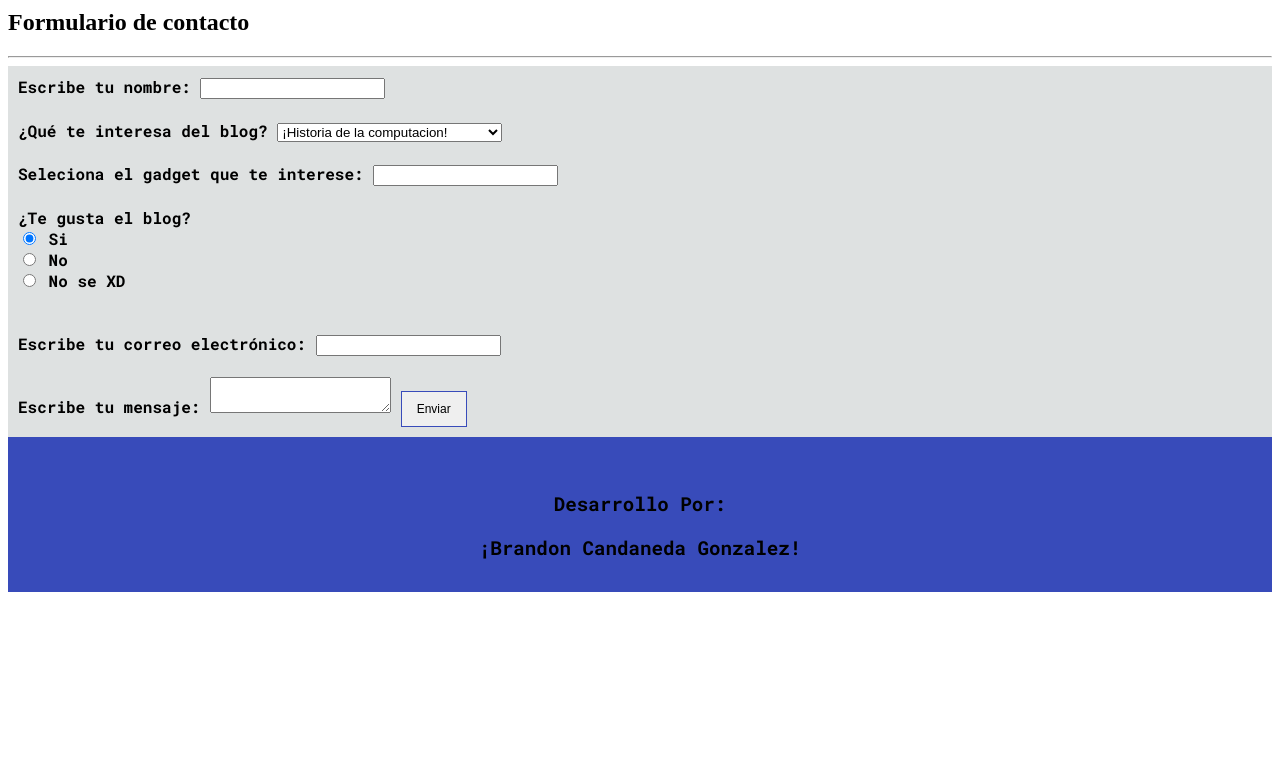
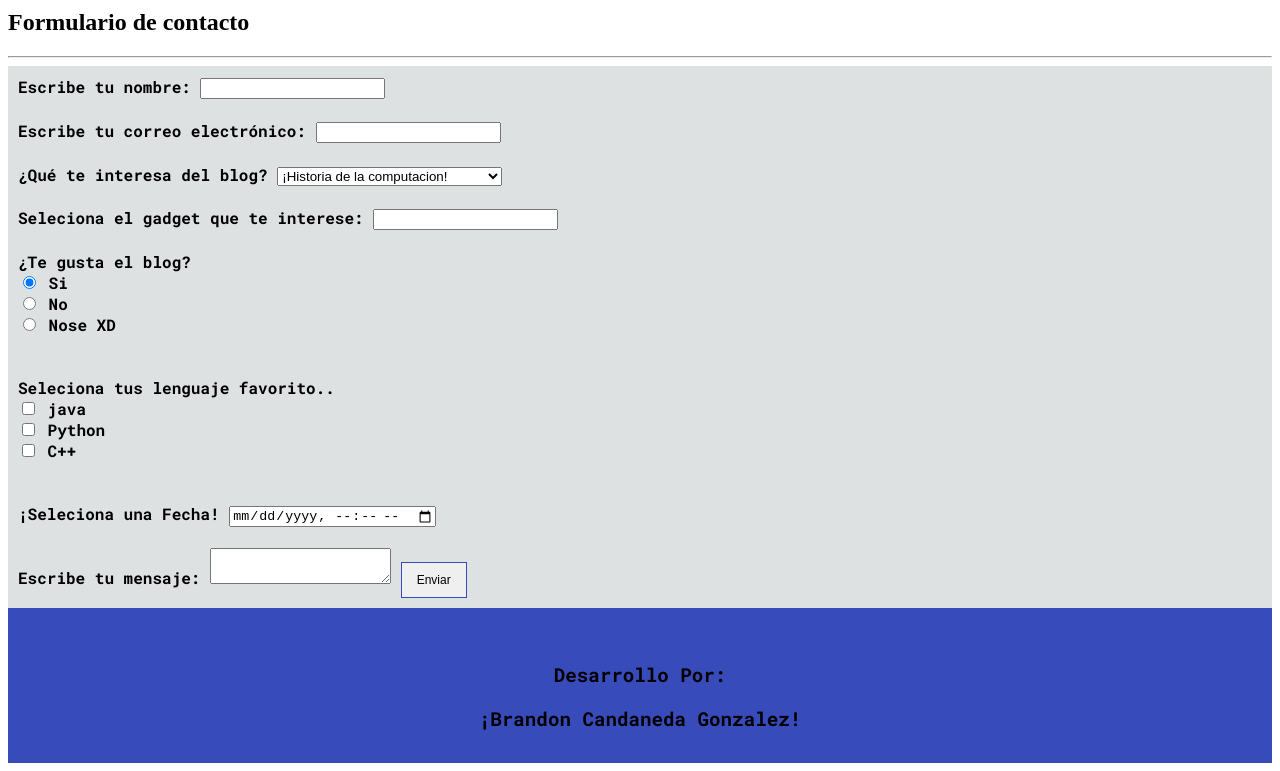
Before and after one commit to bran-can19/appweb-ejercio2, a plain HTML site: page Ejercicio 2.0/Ejercicio 2/pages/contacto.html in a window 1280 px wide. Shown: the part 159-930 px from the top of the page. Before the commit the page ends 800 px from the top, so only its background shows below. Drawn offline with Linux system fonts and the light colour scheme; grey boxes are pictures that could not be loaded; a web font is replaced by a local one.

Commit message:
Add files via upload
Agregado calendario

```diff
--- a/Ejercicio 2.0/Ejercicio 2/pages/contacto.html
+++ b/Ejercicio 2.0/Ejercicio 2/pages/contacto.html
@@ -37,6 +37,9 @@
             <label for="nombre">Escribe tu nombre: </label>
             <input type="text" id="nombre" name="nombre"  autocomplete="on" required>
             <br><br>
+            <label for="email">Escribe tu correo electrónico:</label>
+            <input type="mail" id="mail" name="mail" autocomplete="on" required>
+            <br><br>
             <!-- creacion  de una lista deesplegable -->
              <label for="intereses">¿Qué te interesa del blog?</label>
             <select name="interes" id="">interes
@@ -64,13 +67,22 @@
             <label for="no">No</label>
             <br>
             <input type="radio" name="gusto" id="si" value="no_se">
-            <label for="No_se">No se XD</label>
+            <label for="No_se">Nose XD</label>
             <br>
             <br><br>
+            <!-- Casilla de verificaion o check box -->
+             <label for="lenguaje">Seleciona tus lenguaje favorito..</label><br>
+             <input type="checkbox" id="leng1" value="java">
+             <label for="leng1">java</label><br>
+             <input type="checkbox" id="leng2" value="java">
+             <label for="leng">Python</label><br>
+             <input type="checkbox" id="leng3" value="java">
+             <label for="leng">C++</label><br>
+             <br><br>
+             <label for="calendario">¡Seleciona una Fecha!</label>
+             <input type="datetime-local" name="calendario" id="calendario">
+             <br><br>
 
-            <label for="email">Escribe tu correo electrónico:</label>
-            <input type="mail" id="mail" name="mail" autocomplete="on" required>
-            <br><br>
             <label for="mensaje">Escribe tu mensaje: </label>
             <textarea name="mensaje" id="mensaje"></textarea>
             <button class="blog-button"  type="submit">
```
